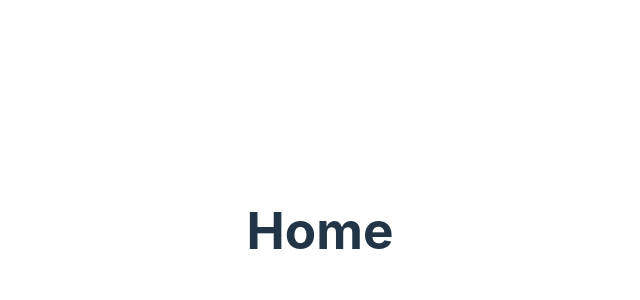
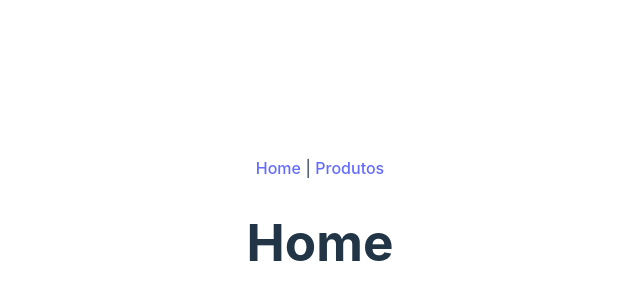
Before and after one commit to pedroantuness/aula-rotas, a React (Vite) app: page / in a window 1280 px wide. Shown: the part 170-470 px from the top of the page, without its empty margins (320-960 px from the left). Built offline with nearby package versions, Linux system fonts and the light colour scheme.

Commit message:
criado o component menu para menu de navegação

```diff
--- a/src/App.jsx
+++ b/src/App.jsx
@@ -1,6 +1,8 @@
 import { useState } from 'react'
 import { Outlet } from 'react-router-dom'
 import './App.css'
+
+import Menu from './components/Menu'
 
 function App() {
   const [count, setCount] = useState(0)
@@ -8,7 +10,7 @@
   return (
 
     <>
-
+      <Menu />
       <Outlet />
 
     </>
--- /dev/null
+++ b/src/components/Menu.jsx
@@ -0,0 +1,15 @@
+import { Link } from "react-router-dom";
+
+export default function Menu(){
+
+    return(
+        <>
+            <nav className="menu">
+                <Link to="/">Home</Link>
+                <span> | </span>
+                <Link to="/produtos">Produtos</Link>
+            </nav>
+        </>
+    )
+
+}
```
